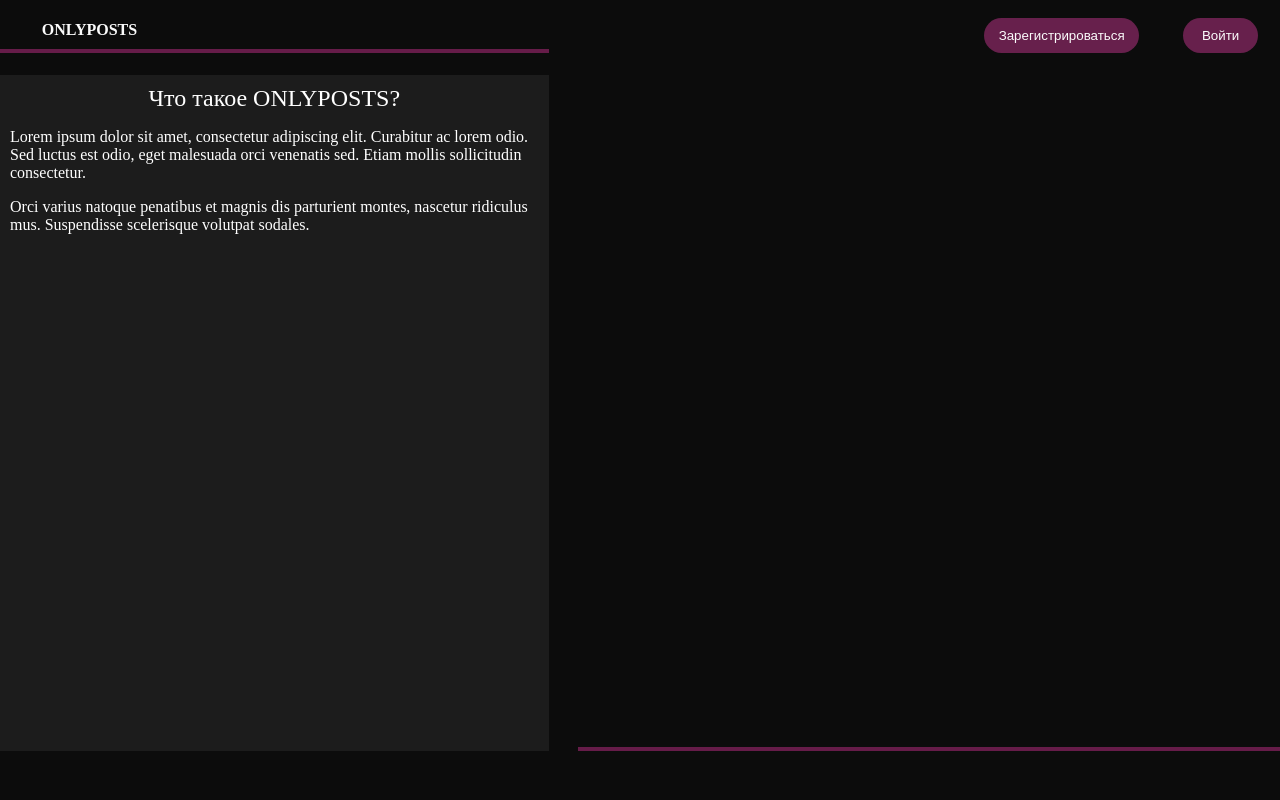
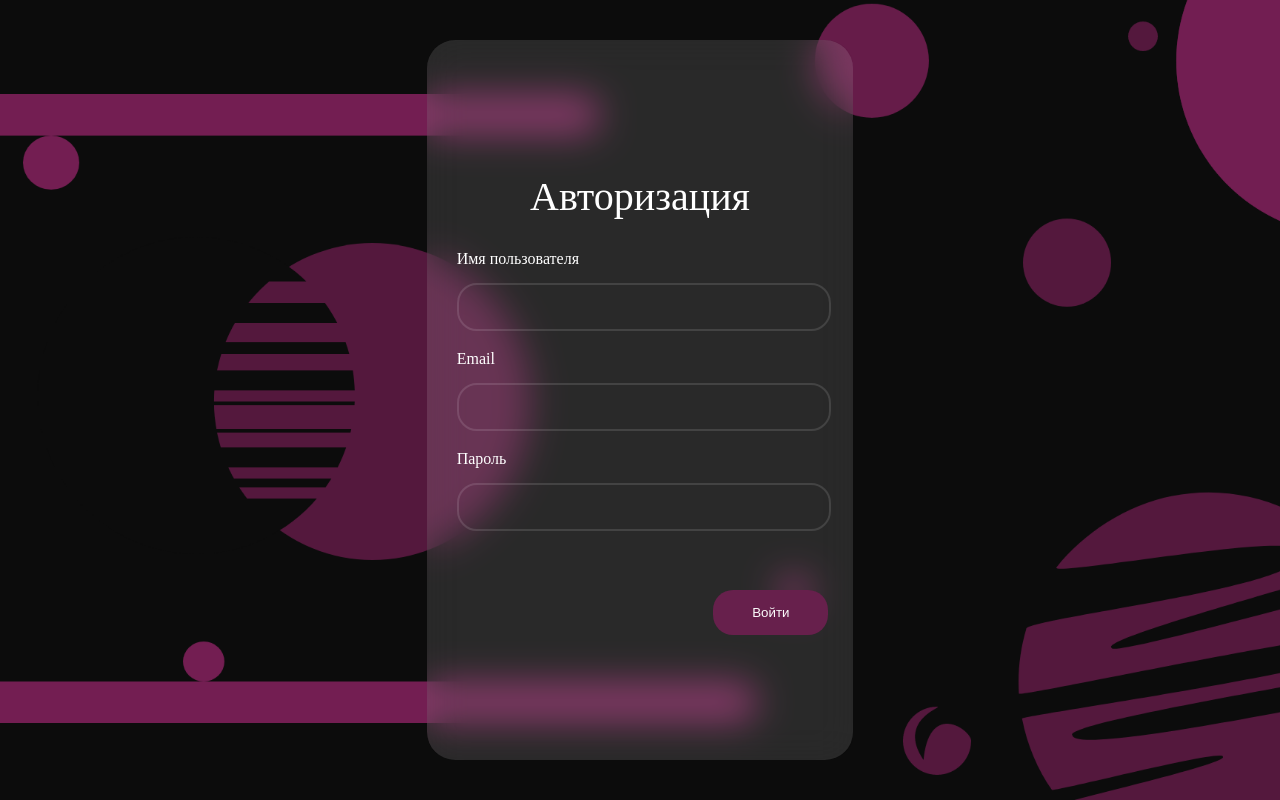
Before and after one commit to Only-Posts/frontend, a Vue app: page /auth in a window 1280 px wide. Built offline with nearby package versions, Linux system fonts and the light colour scheme.

Commit message:
[Frontend-14] Разобрался с передачей параметров TODO: изменить цвет текста на кнопках на странице авторизации изменить формы в зависимости от регистрации и входа

```diff
--- a/package.json
+++ b/package.json
@@ -10,7 +10,7 @@
   "dependencies": {
     "core-js": "^3.6.5",
     "vue": "^3.0.0",
-    "vue-router": "^3.5.2"
+    "vue-router": "^4.0.12"
   },
   "devDependencies": {
     "@vue/cli-plugin-babel": "~4.5.0",
--- a/src/App.vue
+++ b/src/App.vue
@@ -1,18 +1,11 @@
 <template>
-  <StartPage/>
-<!--  <AuthorizationWindow/>-->
+  <router-view/>
 </template>
 
 <script>
-// import AuthorizationWindow from "@/components/AuthorizationWindow.vue";
-import StartPage from "@/components/StartPage";
 
 export default {
-  name: 'App',
-  components: {
-    StartPage
-    // AuthorizationWindow
-  }
+  name: 'App'
 }
 </script>
 
@@ -20,7 +13,7 @@ export default {
 body{
   margin: 0;
   height: 100vh;
-  background: #0c0c0c;
+  background: #1c1c1c;
 }
 button{
   background: #67204c;
--- a/src/main.js
+++ b/src/main.js
@@ -1,13 +1,11 @@
 import { createApp } from 'vue'
-// import Vue from 'vue'
 import App from './App.vue'
+import router from './router'
 
-createApp(App).mount('body')
+createApp(App).use(router).mount('body')
 
 // App.config.ignoredElements = [/^app-/]
 // App.use(/* ... */)
 // App.mixin(/* ... */)
 // App.component(/* ... */)
 // App.directive(/* ... */)
-
-// App.mount('#app')
--- /dev/null
+++ b/src/router/index.js
@@ -0,0 +1,25 @@
+import { createWebHistory, createRouter } from "vue-router";
+import StartPage from "@/views/StartPage";
+import AuthorizationWindow from "@/views/AuthorizationWindow";
+
+const routes = [
+    {
+        path: "/",
+        name: "start",
+        component: StartPage,
+    },
+    {
+        path: "/auth",
+        name: "auth",
+        component: AuthorizationWindow,
+        props: true
+    },
+];
+
+const router = createRouter({
+    mode: 'history',
+    history: createWebHistory(),
+    routes,
+});
+
+export default router;
--- a/src/components/AuthorizationWindow.vue
+++ b/src/views/AuthorizationWindow.vue
@@ -1,7 +1,7 @@
 <template>
   <div id="bg">
     <div id="main">
-        <div id="name">Авторизация</div>
+        <div id="name"> {{logged}} </div>
         <div id="fields">
         <div id="login">
           <div class="fieldName">Имя пользователя</div>
@@ -23,7 +23,13 @@
 
 <script>
     export default {
-        name: "AuthorizationWindow"
+      name: "AuthorizationWindow",
+      props: {
+        logged: {
+          type: String,
+          default: 'Авторизация'
+        }
+      }
     }
 </script>
 
@@ -48,7 +54,7 @@
 
 #main {
     /*Расположение самого элемента*/
-    margin: 40px 0px;
+    margin: 40px 0;
     min-width: 300px;
     border-radius:28px;
     grid-column: 2;
@@ -104,7 +110,7 @@
 
 .input > input{
   /*Расположение самого элемента*/
-  margin: 15px 0px;
+  margin: 15px 0;
 
   /*Расположение внутри элемента*/
   text-indent: 10px;
--- a/src/components/StartPage.vue
+++ b/src/views/StartPage.vue
@@ -2,8 +2,16 @@
 <div id="bg">
   <div id="upLine">ONLYPOSTS</div>
   <div id="buttons">
-    <button id="logIn">Зарегистрироваться</button>
-    <button id="signIn">Войти</button>
+    <button id="logIn">
+      <router-link :to="{name: 'auth', params:{logged: 'Регистрация'}}">
+      Зарегистрироваться
+      </router-link>
+    </button>
+    <button id="signIn">
+      <router-link :to="{name: 'auth', params:{logged: 'Авторизация'}}">
+        Войти
+      </router-link>
+    </button>
   </div>
   <div id="dscr">
     <div id="h1">Что такое ONLYPOSTS?</div>
@@ -20,7 +28,7 @@
 
 <script>
 export default {
-  name: "StartPage"
+  name: "StartPage",
 }
 </script>
 
```
Also changed, not shown: 1 other file (tests, documents, lock files or other folders).
